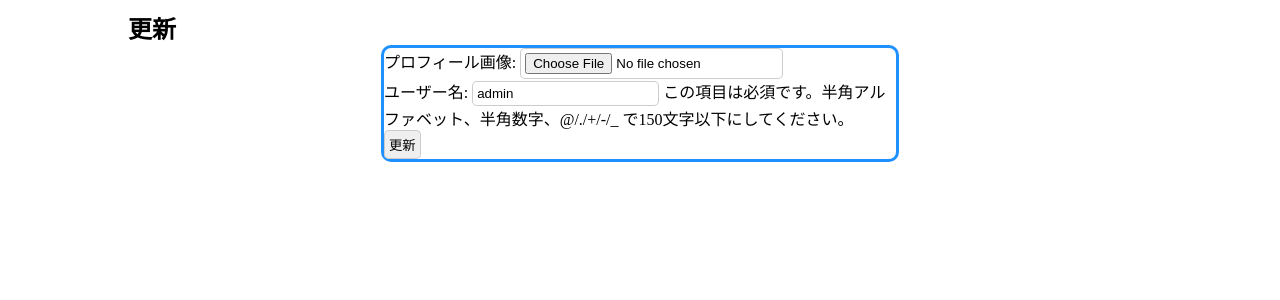
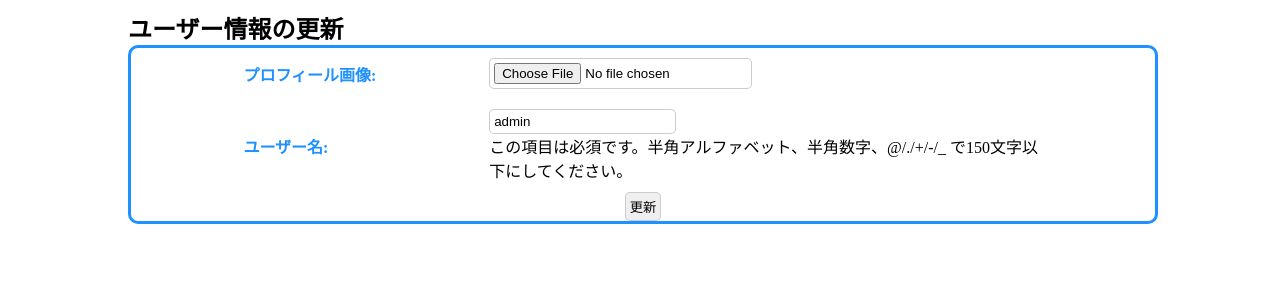
Before and after one commit to tsurui1/group_a, a Django app: page /accounts/update/ in a window 1280 px wide. Shown: the part 44-344 px from the top of the page. Run offline with Django 4.2, Linux system fonts and the light colour scheme; a user stored in the database is signed in.

Commit message:
css,html変更

```diff
--- a/static/accounts/style.css
+++ b/static/accounts/style.css
@@ -96,7 +96,7 @@ select:focus {
     padding: 20px;
     text-align: center;
 }
-
+/* メッセージ */
 #toast {
     display: flex;
     height: 60px;
--- a/templates/accounts/update.html
+++ b/templates/accounts/update.html
@@ -1,11 +1,14 @@
 {% extends 'accounts/base_account.html' %}
 
 {% block content %}
-<h2>更新</h2>
-<form method="post" enctype="multipart/form-data">
+<h2>ユーザー情報の更新</h2>
+<form method="post" enctype="multipart/form-data" class="accounts_create">
     {% csrf_token %}
-    {{ form.as_p }}
-    <input type="submit" id="save" value="更新">
+    <table class="accounts_create_table">
+        {{ form.as_table }}
+    </table>
+    <div class="button_center">
+        <input type="submit" id="save" value="更新">
+    </div>
 </form>
-
 {% endblock %}
--- a/templates/article/article_list.html
+++ b/templates/article/article_list.html
@@ -8,7 +8,7 @@
     {% csrf_token %}
     {{ form.as_p }}
     </div>
-    <button class="form" type="submit">送信</button>
+    <button class="form" type="submit">検索</button>
 </form>
 
 <br class="none">
```
